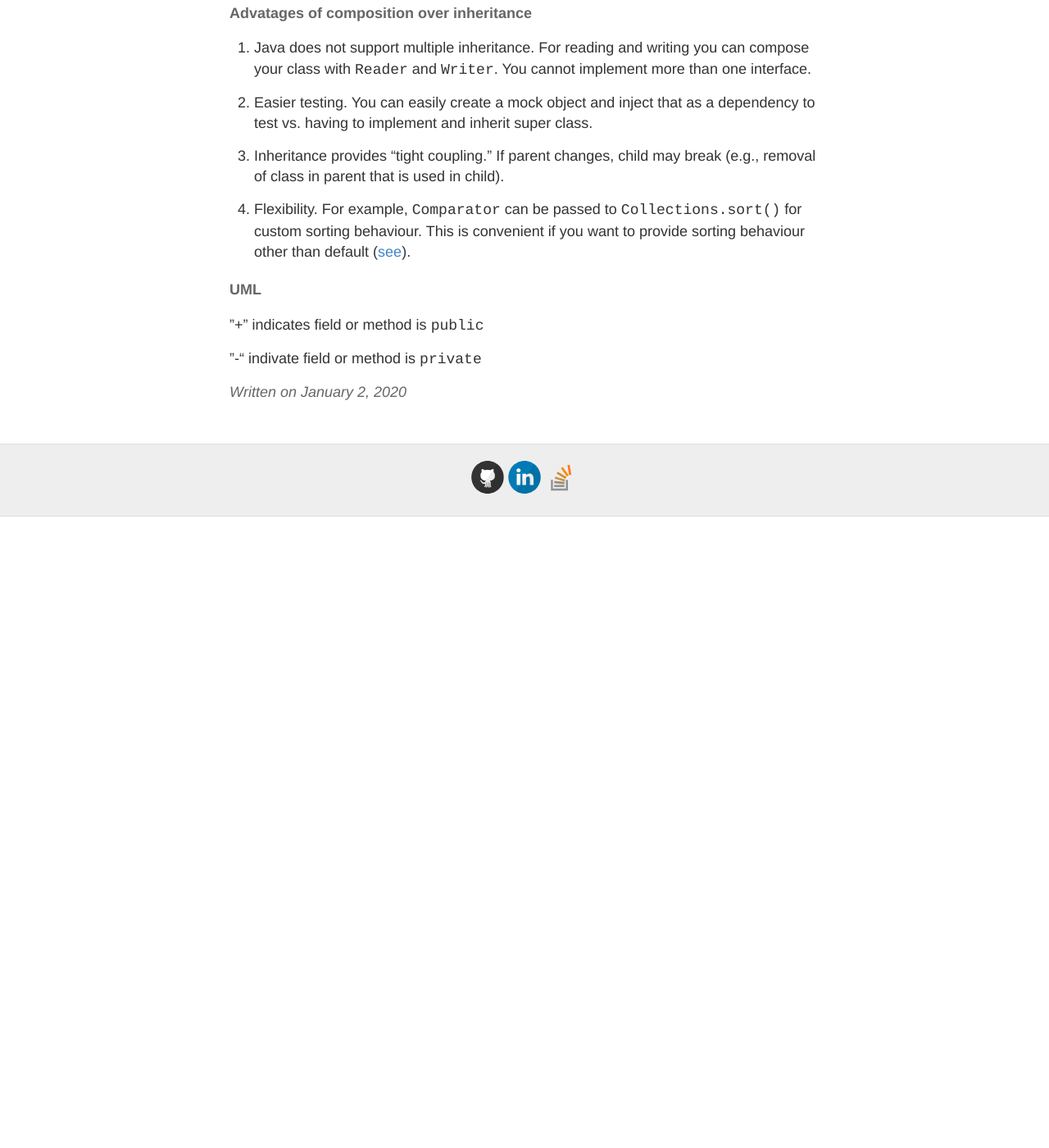
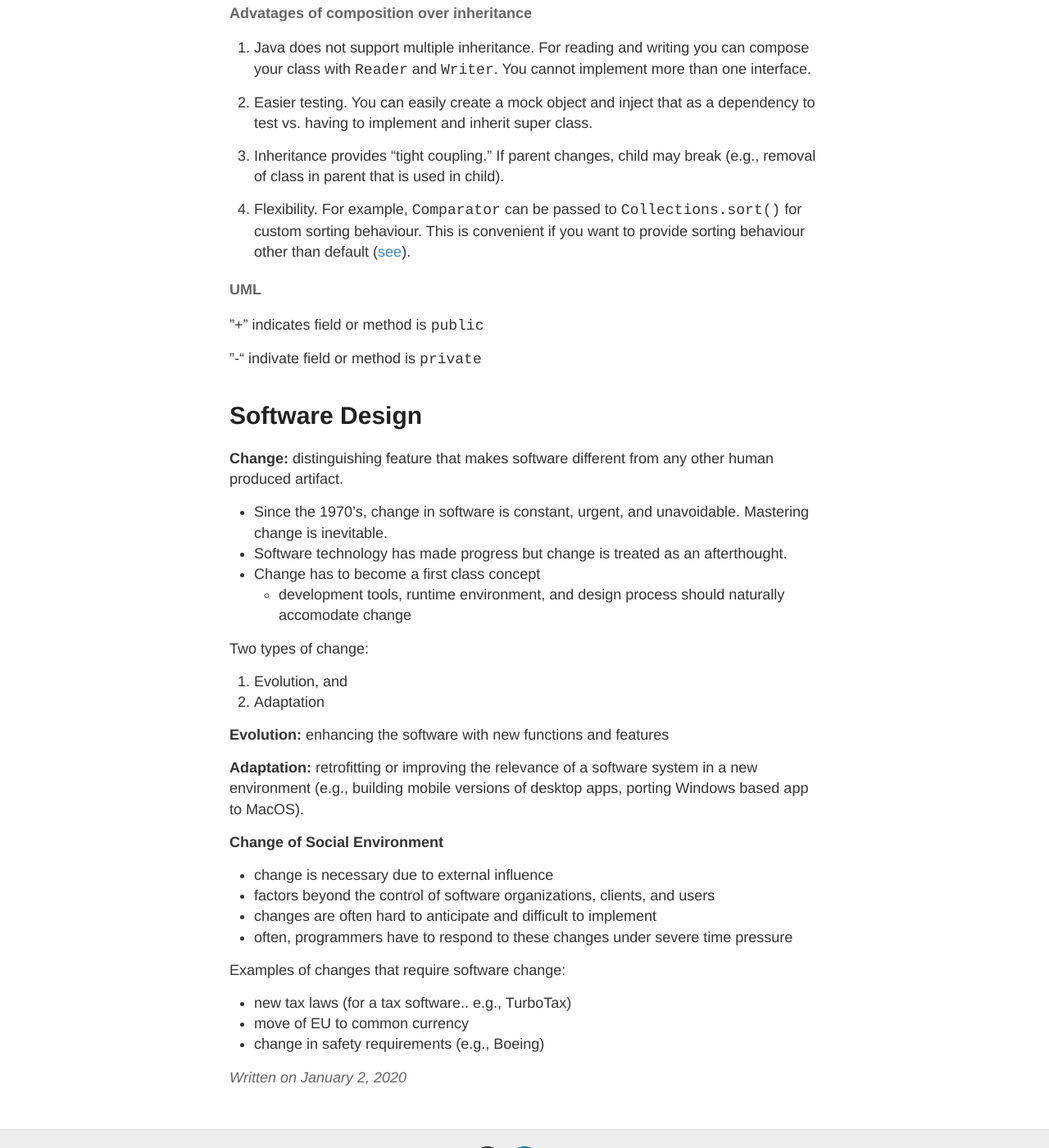
Before and after one commit to gutucristian/gutucristian.github.io, a Jekyll site: the page built from _posts/2020-01-02-Java.md, in a window 1280 px wide and 1400 px high, scrolled down 892 px. Shown: the whole window at 82% size. Built offline with Jekyll 4.4.1, drawn with Linux system fonts in a browser that asks for light colours; our own code applies the rules of GitHub Pages for plain Markdown files; before the commit the page ends 1522 px from its top, so only the background shows below that.

Commit message:
Update 2020-01-02-Java.md

```diff
--- a/_posts/2020-01-02-Java.md
+++ b/_posts/2020-01-02-Java.md
@@ -25,3 +25,30 @@ Describes "is a" relationship
 "+" indicates field or method is `public`
 
 "-" indivate field or method is `private`
+
+# Software Design
+
+__Change:__ distinguishing feature that makes software different from any other human produced artifact.
+- Since the 1970's, change in software is constant, urgent, and unavoidable. Mastering change is inevitable.
+- Software technology has made progress but change is treated as an afterthought.
+- Change has to become a first class concept
+  - development tools, runtime environment, and design process should naturally accomodate change
+
+Two types of change:
+1. Evolution, and
+2. Adaptation
+
+__Evolution:__ enhancing the software with new functions and features
+
+__Adaptation:__ retrofitting or improving the relevance of a software system in a new environment (e.g., building mobile versions of desktop apps, porting Windows based app to MacOS).
+
+__Change of Social Environment__
+- change is necessary due to external influence
+- factors beyond the control of software organizations, clients, and users
+- changes are often hard to anticipate and difficult to implement
+- often, programmers have to respond to these changes under severe time pressure
+
+Examples of changes that require software change:
+- new tax laws (for a tax software.. e.g., TurboTax)
+- move of EU to common currency
+- change in safety requirements (e.g., Boeing)
```
